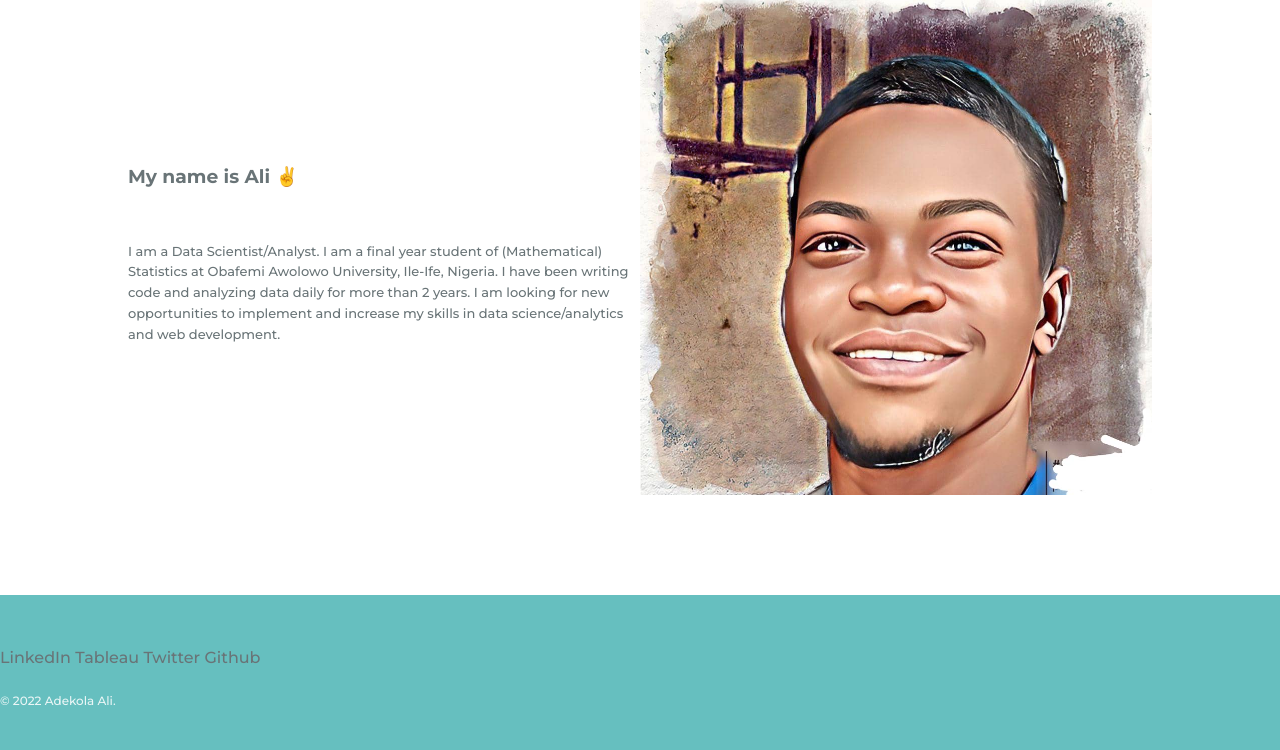
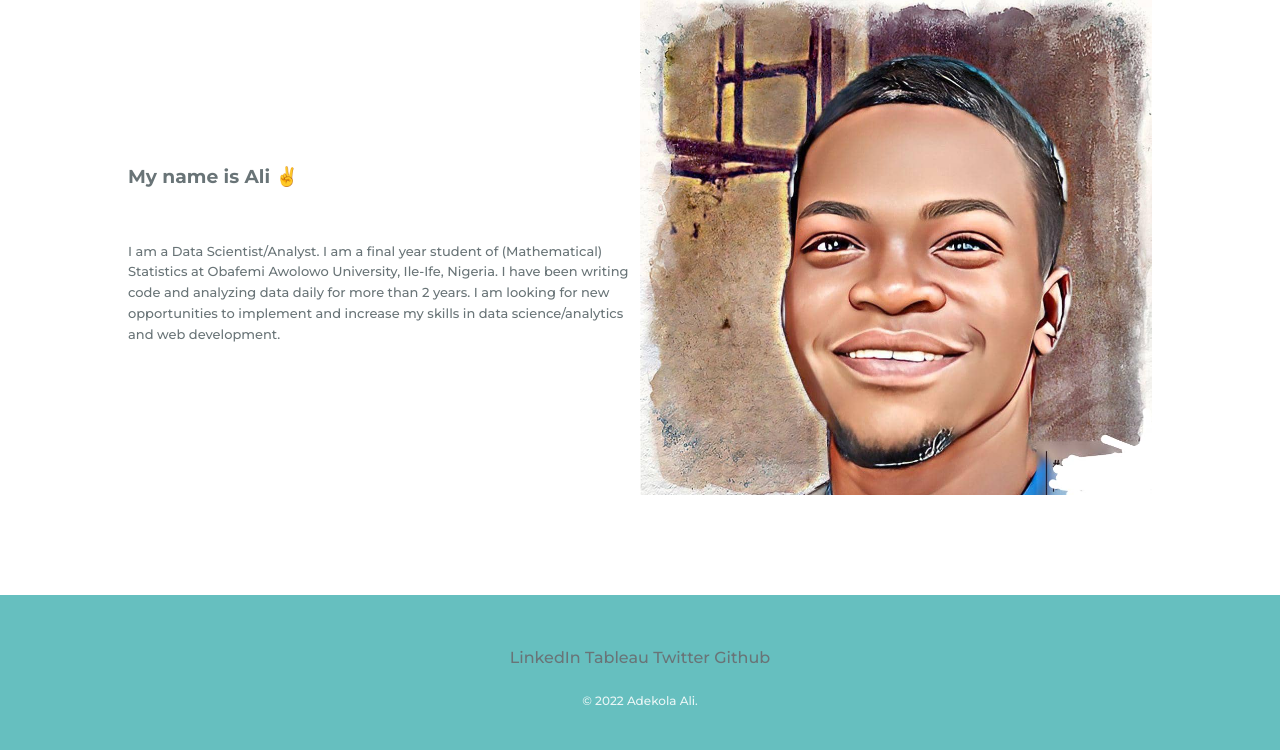
Before and after one commit to EmeritusAli/Adekolaaliu, a PHP site: page /about-me.html in a window 1280 px wide. Shown: the part 205-955 px from the top of the page. Run offline with PHP 8.4, Linux system fonts and the light colour scheme.

Commit message:
Update about-me.css

```diff
--- a/about-me.css
+++ b/about-me.css
@@ -69,7 +69,7 @@
   background-color: #66BFBF;
   padding: 50px 0 20px;
   width:100vw;
-  position: relaive;
+  text-align: center;
 }
 
 .bottom-container a:hover {
```
